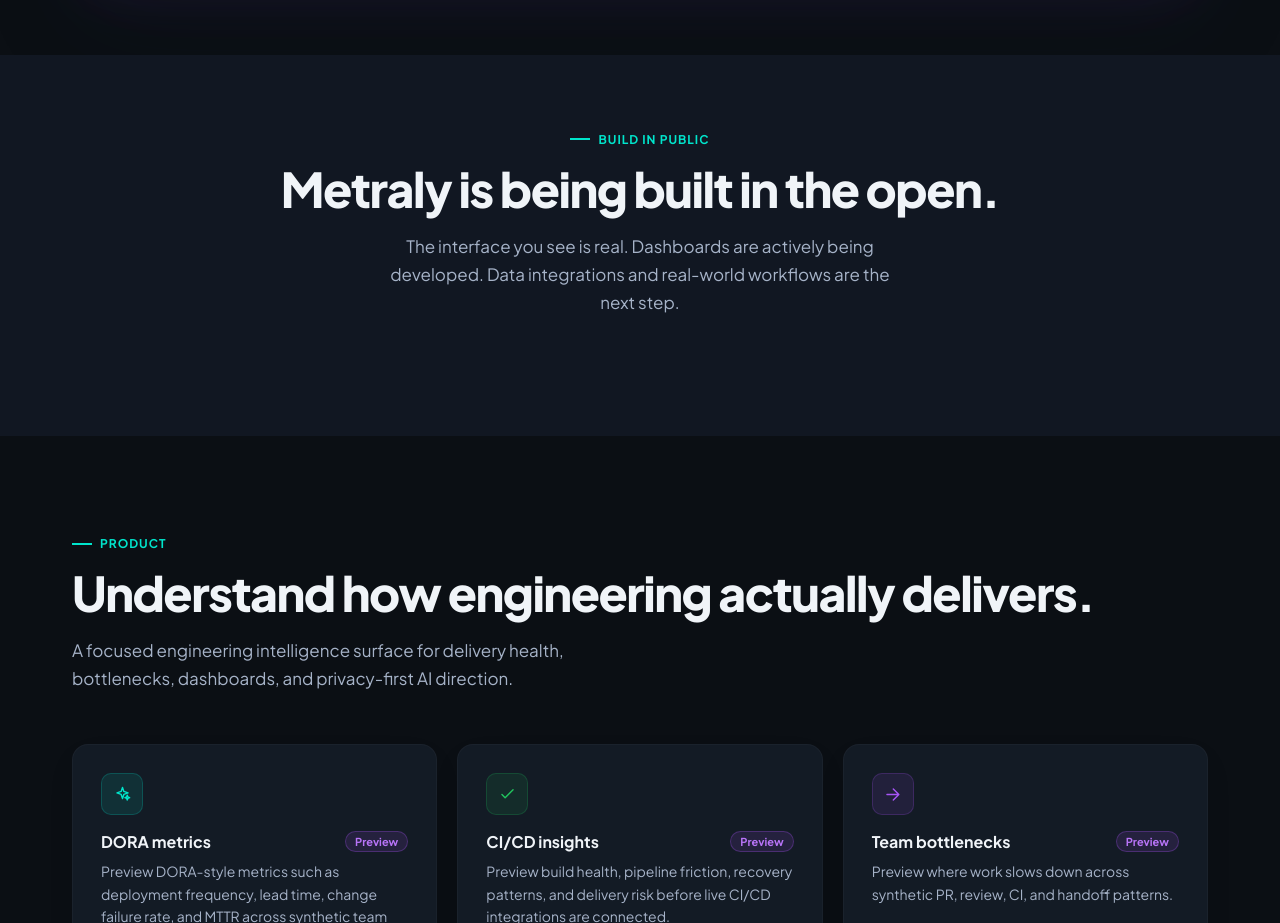
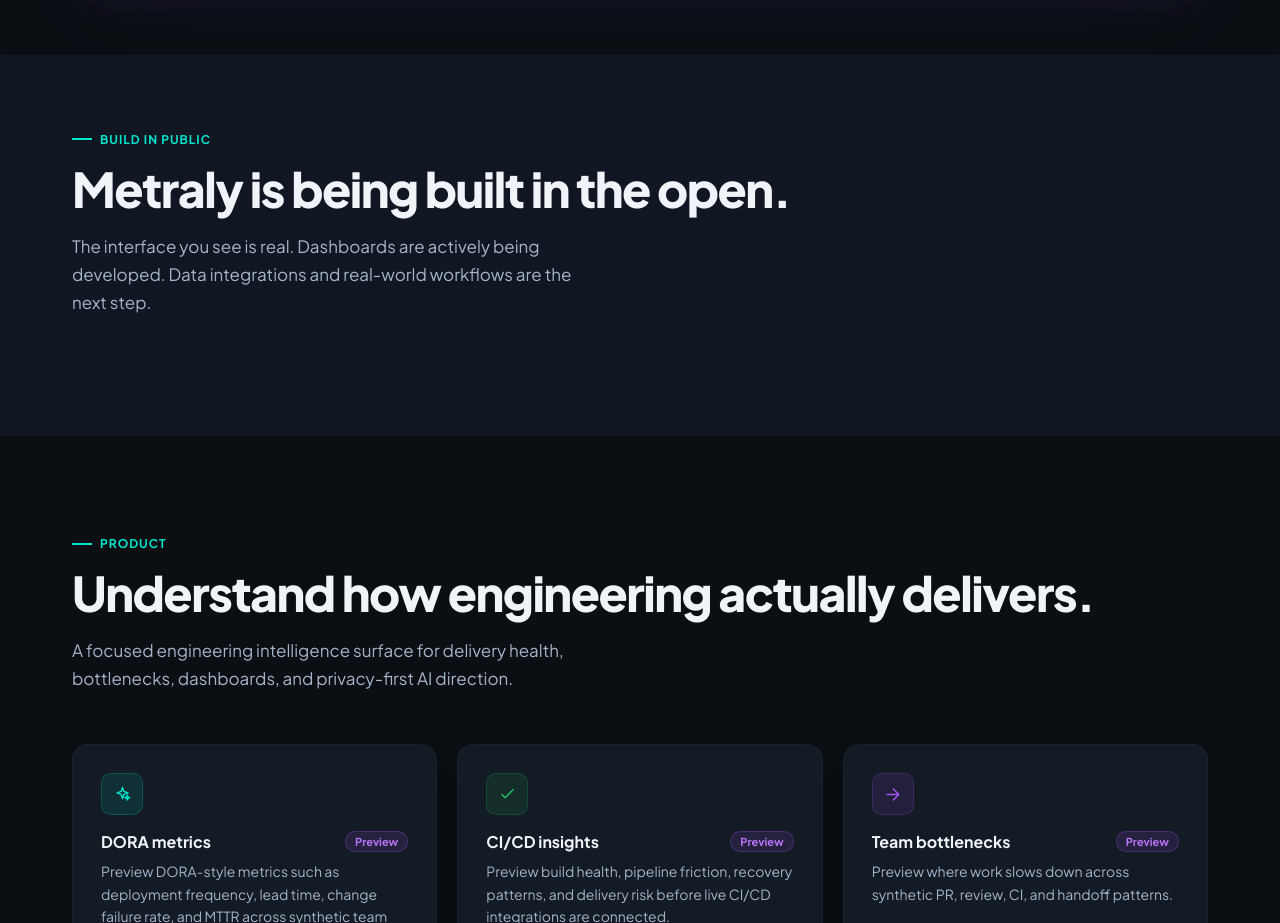
Before and after one commit to getmetraly/website, a Next.js app: page / in a window 1280 px wide. Shown: the part 1060-1983 px from the top of the page. Built offline with nearby package versions, Linux system fonts and the light colour scheme.

Commit message:
style: left align build in public homepage section

```diff
--- a/app/page.tsx
+++ b/app/page.tsx
@@ -68,7 +68,7 @@
 
         <section className={styles.surface}>
           <div className={styles.sectionSmall}>
-            <SectionHeader eyebrow="Build in public" title="Metraly is being built in the open." center>
+            <SectionHeader eyebrow="Build in public" title="Metraly is being built in the open.">
               The interface you see is real. Dashboards are actively being developed. Data integrations and real-world workflows are the next step.
             </SectionHeader>
           </div>
```
